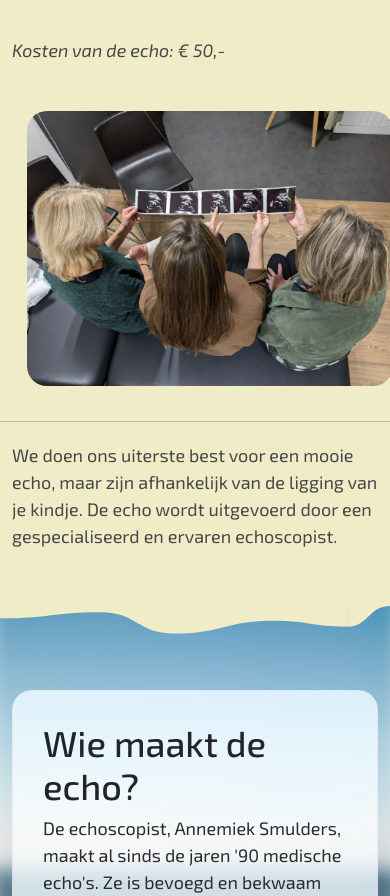
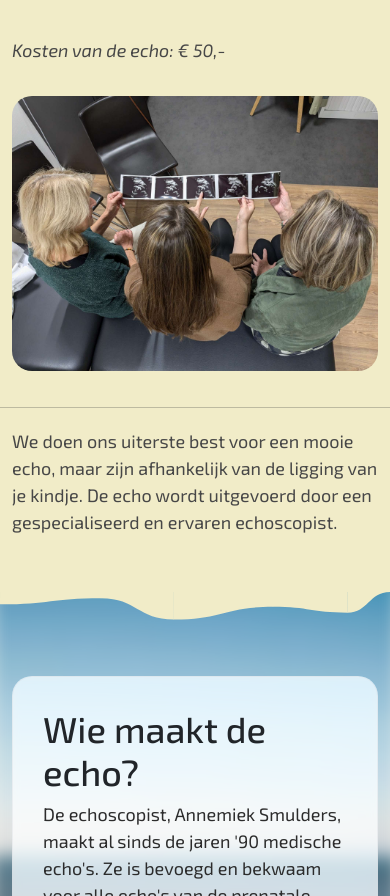
Before and after one commit to feikescholtens/Eye-Echo-website, a plain HTML site: page index.html in a window 390 px wide. Shown: the part 2534-3430 px from the top of the page. Drawn offline with Linux system fonts and the light colour scheme.

Commit message:
fix horizontal scrolling small screens

```diff
--- a/index.html
+++ b/index.html
@@ -160,7 +160,7 @@ https://templatemo.com/tm-587-tiya-golf-club
                                 <p><i>Kosten van de echo: € 50,-</i></p>
 
                         </div>
-                        <div class="col-lg-5 col-12" style="margin: 15px;">
+                        <div class="col-lg-5 col-12 mb-3 mb-lg-0">
 
                             <div class="member-block">
                                 <div class="member-block-image-wrap">
```
